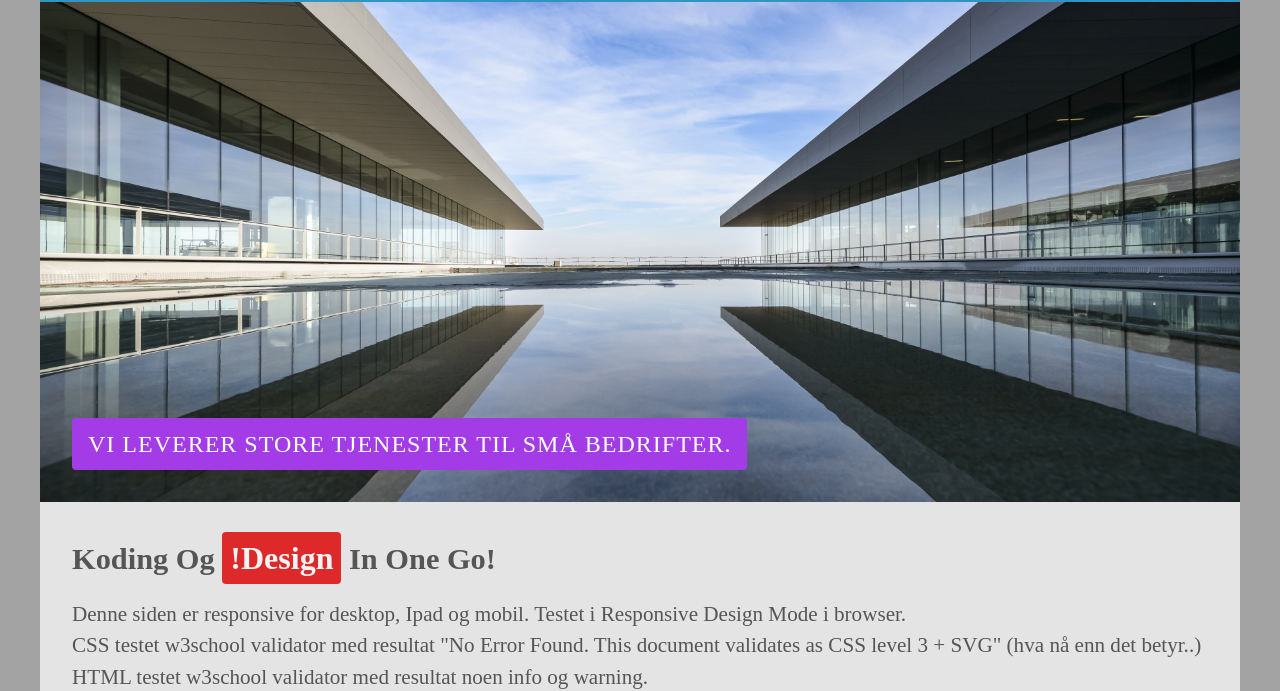
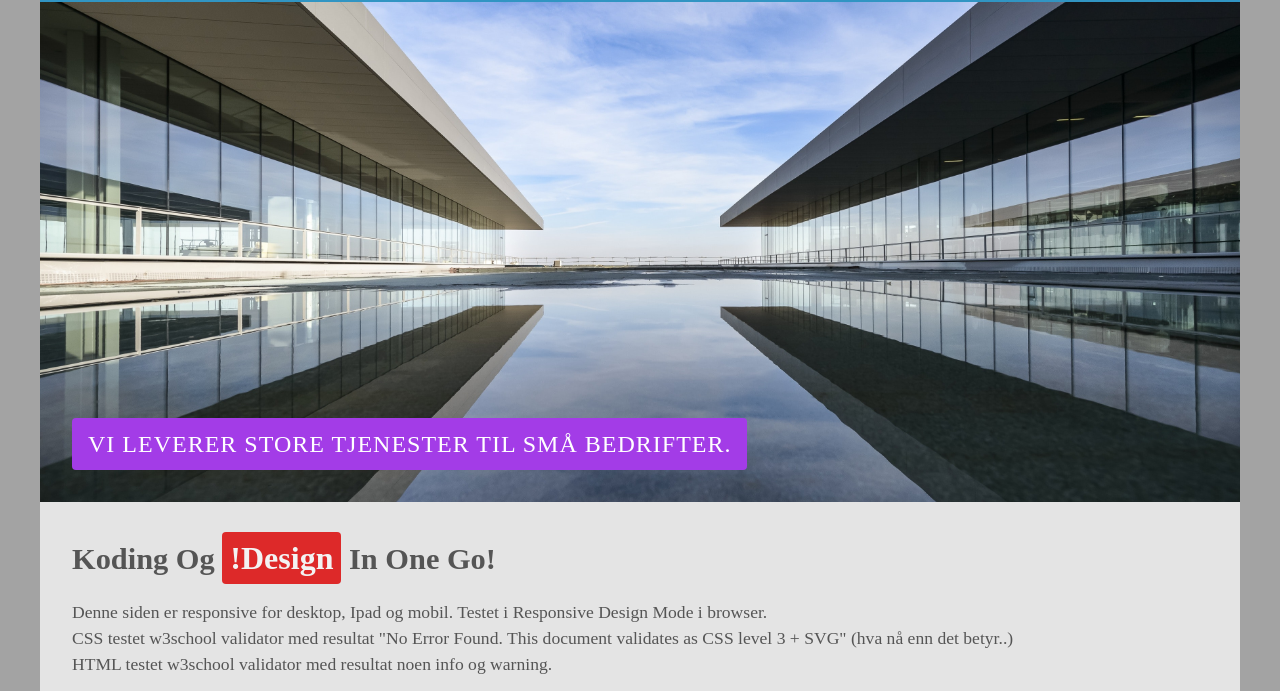
Before and after one commit to Frode10/HTML-CSS-01, a plain HTML site: page index.html in a window 1280 px wide. Shown: the part 114-805 px from the top of the page. Drawn offline with Linux system fonts and the light colour scheme.

Commit message:
tekst størrelse

```diff
--- a/src/styles.css
+++ b/src/styles.css
@@ -63,7 +63,8 @@ h1 { font-size: calc(1.7rem + 1.7rem);}
 h2 { font-size: calc(1.3rem + 0.75vw); margin-bottom:1rem; text-transform:capitalize;}
 h3 { font-size: calc(1.2rem + 0.55vw); margin:0.5rem; }
 h4 { font-size: calc(0.8rem + 0.55vw); margin:0.5rem; color:rgb(75, 75, 75) }
-p { font-size: calc(1rem + 0.4vw); font-weight: 100;}
+p { font-size: 1rem;
+  font-size: 1.1rem;font-weight: 100;}
 
 
 a { text-decoration: none;}
```
